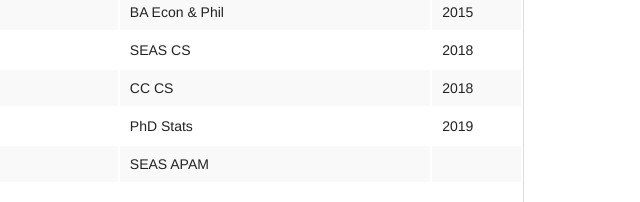
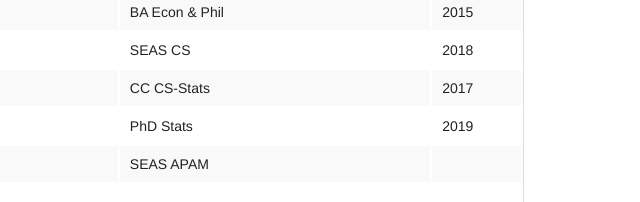
Before and after one commit to columbiadatascience/columbiadatascience.github.io, a website: page board.html in a window 1280 px wide. Shown: the part 598-800 px from the top of the page, 601-1241 px from the left. Drawn offline with Linux system fonts and the light colour scheme.

Commit message:
minor updates

```diff
--- a/board.html
+++ b/board.html
@@ -169,8 +169,8 @@
               <tr>
                 <td>Kristy Choi</td>
                 <td>Member of the Board</td>
-                <td>CC CS</td>
-                <td>2018</td>
+                <td>CC CS-Stats</td>
+                <td>2017</td>
               </tr>
               <tr>
                 <td>John Auerbach</td>
```
